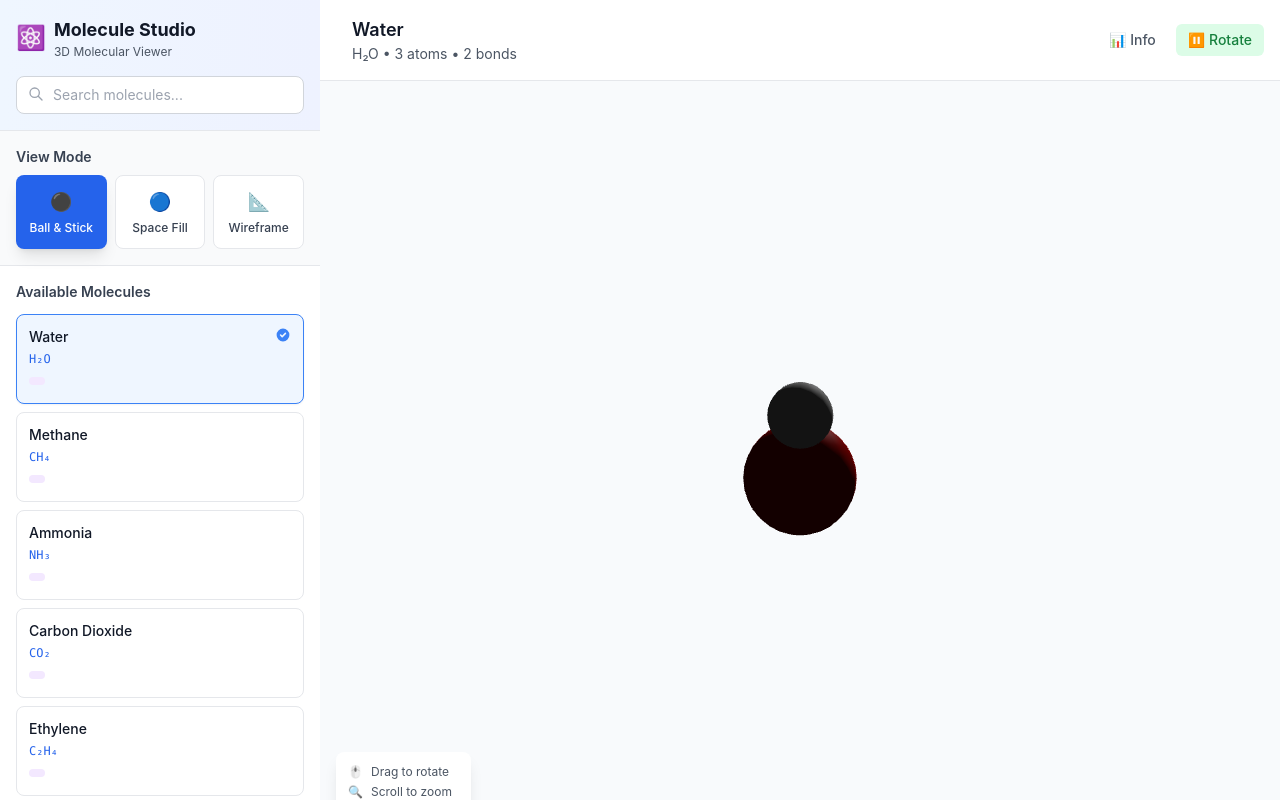
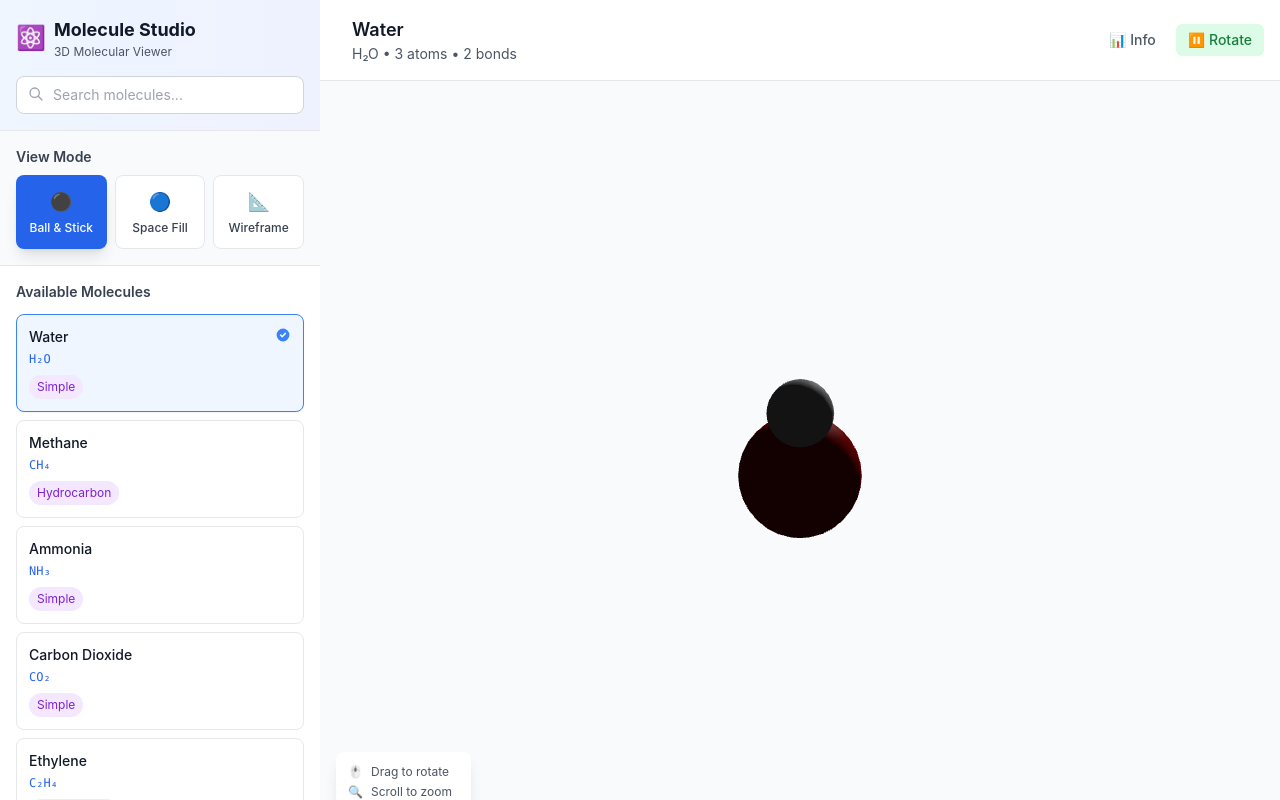
Before and after one commit to stormfiber/molecules, a React (Create React App) app: page / in a window 1280 px wide. Built offline with nearby package versions, Linux system fonts and the light colour scheme.

Commit message:
Update MoleculeStudio.js

```diff
--- a/src/MoleculeStudio.js
+++ b/src/MoleculeStudio.js
@@ -22,15 +22,12 @@ const MoleculeStudio = () => {
   // Comprehensive molecule database
         const molecules = {
     water: {
-      name: "Water",
-      formula: "H₂O",
-      description: "Essential for life, water is a polar molecule with unique properties.",
-      molarMass: "18.02 g/mol",
-      boilingPoint: "100°C",
-      meltingPoint: "0°C",
+      name: "Water", formula: "H₂O", category: "Simple",
+      description: "Essential for life, water is a polar molecule with unique hydrogen bonding properties.",
+      properties: { molarMass: "18.02 g/mol", boiling: "100°C", melting: "0°C" },
       elements: {
-        H: { radius: 0.3, color: "#FFFFFF", name: "Hydrogen" },
-        O: { radius: 0.6, color: "#FF0D0D", name: "Oxygen" }
+        H: { radius: 0.31, color: "#FFFFFF", name: "Hydrogen" },
+        O: { radius: 0.66, color: "#FF0D0D", name: "Oxygen" }
       },
       atoms: [
         { id: "O-1", element: "O", position: [0.0, 0.0, 0.0] },
@@ -43,22 +40,19 @@ const MoleculeStudio = () => {
       ]
     },
     methane: {
-      name: "Methane",
-      formula: "CH₄",
-      description: "The simplest hydrocarbon and main component of natural gas.",
-      molarMass: "16.04 g/mol",
-      boilingPoint: "-162°C",
-      meltingPoint: "-182°C",
+      name: "Methane", formula: "CH₄", category: "Hydrocarbon",
+      description: "The simplest hydrocarbon and main component of natural gas with tetrahedral geometry.",
+      properties: { molarMass: "16.04 g/mol", boiling: "-162°C", melting: "-182°C" },
       elements: {
-        C: { radius: 0.7, color: "#909090", name: "Carbon" },
-        H: { radius: 0.3, color: "#FFFFFF", name: "Hydrogen" }
+        C: { radius: 0.70, color: "#909090", name: "Carbon" },
+        H: { radius: 0.31, color: "#FFFFFF", name: "Hydrogen" }
       },
       atoms: [
         { id: "C-1", element: "C", position: [0.0, 0.0, 0.0] },
-        { id: "H-1", element: "H", position: [1.09, 0.0, 0.0] },
-        { id: "H-2", element: "H", position: [-0.36, 1.03, 0.0] },
-        { id: "H-3", element: "H", position: [-0.36, -0.52, 0.89] },
-        { id: "H-4", element: "H", position: [-0.36, -0.52, -0.89] }
+        { id: "H-1", element: "H", position: [1.089, 0.0, 0.0] },
+        { id: "H-2", element: "H", position: [-0.363, 1.027, 0.0] },
+        { id: "H-3", element: "H", position: [-0.363, -0.514, 0.889] },
+        { id: "H-4", element: "H", position: [-0.363, -0.514, -0.889] }
       ],
       bonds: [
         { atom1: "C-1", atom2: "H-1", type: "single" },
@@ -68,21 +62,18 @@ const MoleculeStudio = () => {
       ]
     },
     ammonia: {
-      name: "Ammonia",
-      formula: "NH₃",
-      description: "A compound essential for fertilizer production and biological processes.",
-      molarMass: "17.03 g/mol",
-      boilingPoint: "-33°C",
-      meltingPoint: "-78°C",
+      name: "Ammonia", formula: "NH₃", category: "Simple",
+      description: "A pyramidal molecule essential for fertilizer production with a lone pair on nitrogen.",
+      properties: { molarMass: "17.03 g/mol", boiling: "-33°C", melting: "-78°C" },
       elements: {
         N: { radius: 0.65, color: "#3050F8", name: "Nitrogen" },
-        H: { radius: 0.3, color: "#FFFFFF", name: "Hydrogen" }
+        H: { radius: 0.31, color: "#FFFFFF", name: "Hydrogen" }
       },
       atoms: [
         { id: "N-1", element: "N", position: [0.0, 0.0, 0.0] },
-        { id: "H-1", element: "H", position: [0.0, 1.01, 0.0] },
-        { id: "H-2", element: "H", position: [0.87, -0.51, 0.0] },
-        { id: "H-3", element: "H", position: [-0.87, -0.51, 0.0] }
+        { id: "H-1", element: "H", position: [0.0, 1.012, 0.0] },
+        { id: "H-2", element: "H", position: [0.876, -0.506, 0.0] },
+        { id: "H-3", element: "H", position: [-0.876, -0.506, 0.0] }
       ],
       bonds: [
         { atom1: "N-1", atom2: "H-1", type: "single" },
@@ -90,21 +81,18 @@ const MoleculeStudio = () => {
         { atom1: "N-1", atom2: "H-3", type: "single" }
       ]
     },
-    "carbon-dioxide": {
-      name: "Carbon Dioxide",
-      formula: "CO₂",
-      description: "A linear molecule important in photosynthesis and climate change.",
-      molarMass: "44.01 g/mol",
-      boilingPoint: "-78°C (sublimes)",
-      meltingPoint: "-78°C",
+    co2: {
+      name: "Carbon Dioxide", formula: "CO₂", category: "Simple",
+      description: "A linear molecule crucial for photosynthesis and climate science with double bonds.",
+      properties: { molarMass: "44.01 g/mol", boiling: "-78°C", melting: "-78°C" },
       elements: {
-        C: { radius: 0.7, color: "#909090", name: "Carbon" },
-        O: { radius: 0.6, color: "#FF0D0D", name: "Oxygen" }
+        C: { radius: 0.70, color: "#909090", name: "Carbon" },
+        O: { radius: 0.66, color: "#FF0D0D", name: "Oxygen" }
       },
       atoms: [
         { id: "C-1", element: "C", position: [0.0, 0.0, 0.0] },
-        { id: "O-1", element: "O", position: [1.16, 0.0, 0.0] },
-        { id: "O-2", element: "O", position: [-1.16, 0.0, 0.0] }
+        { id: "O-1", element: "O", position: [1.162, 0.0, 0.0] },
+        { id: "O-2", element: "O", position: [-1.162, 0.0, 0.0] }
       ],
       bonds: [
         { atom1: "C-1", atom2: "O-1", type: "double" },
@@ -112,23 +100,20 @@ const MoleculeStudio = () => {
       ]
     },
     ethylene: {
-      name: "Ethylene",
-      formula: "C₂H₄",
-      description: "An important industrial chemical and plant hormone.",
-      molarMass: "28.05 g/mol",
-      boilingPoint: "-104°C",
-      meltingPoint: "-169°C",
+      name: "Ethylene", formula: "C₂H₄", category: "Hydrocarbon",
+      description: "The simplest alkene with a C=C double bond, important in industry and plant biology.",
+      properties: { molarMass: "28.05 g/mol", boiling: "-104°C", melting: "-169°C" },
       elements: {
-        C: { radius: 0.7, color: "#909090", name: "Carbon" },
-        H: { radius: 0.3, color: "#FFFFFF", name: "Hydrogen" }
+        C: { radius: 0.70, color: "#909090", name: "Carbon" },
+        H: { radius: 0.31, color: "#FFFFFF", name: "Hydrogen" }
       },
       atoms: [
-        { id: "C-1", element: "C", position: [0.67, 0.0, 0.0] },
-        { id: "C-2", element: "C", position: [-0.67, 0.0, 0.0] },
-        { id: "H-1", element: "H", position: [1.23, 0.92, 0.0] },
-        { id: "H-2", element: "H", position: [1.23, -0.92, 0.0] },
-        { id: "H-3", element: "H", position: [-1.23, 0.92, 0.0] },
-        { id: "H-4", element: "H", position: [-1.23, -0.92, 0.0] }
+        { id: "C-1", element: "C", position: [0.667, 0.0, 0.0] },
+        { id: "C-2", element: "C", position: [-0.667, 0.0, 0.0] },
+        { id: "H-1", element: "H", position: [1.234, 0.924, 0.0] },
+        { id: "H-2", element: "H", position: [1.234, -0.924, 0.0] },
+        { id: "H-3", element: "H", position: [-1.234, 0.924, 0.0] },
+        { id: "H-4", element: "H", position: [-1.234, -0.924, 0.0] }
       ],
       bonds: [
         { atom1: "C-1", atom2: "C-2", type: "double" },
@@ -138,64 +123,27 @@ const MoleculeStudio = () => {
         { atom1: "C-2", atom2: "H-4", type: "single" }
       ]
     },
-    ethanol: {
-      name: "Ethanol",
-      formula: "C₂H₆O",
-      description: "Commonly known as alcohol, used in beverages and as fuel.",
-      molarMass: "46.07 g/mol",
-      boilingPoint: "78°C",
-      meltingPoint: "-114°C",
+    benzene: {
+      name: "Benzene", formula: "C₆H₆", category: "Aromatic",
+      description: "The archetypal aromatic compound with delocalized π electrons in a hexagonal ring.",
+      properties: { molarMass: "78.11 g/mol", boiling: "80°C", melting: "5°C" },
       elements: {
-        C: { radius: 0.7, color: "#909090", name: "Carbon" },
-        H: { radius: 0.3, color: "#FFFFFF", name: "Hydrogen" },
-        O: { radius: 0.6, color: "#FF0D0D", name: "Oxygen" }
+        C: { radius: 0.70, color: "#909090", name: "Carbon" },
+        H: { radius: 0.31, color: "#FFFFFF", name: "Hydrogen" }
       },
       atoms: [
-        { id: "C-1", element: "C", position: [-1.31, -0.35, 0.0] },
-        { id: "C-2", element: "C", position: [0.18, 0.0, 0.0] },
-        { id: "O-1", element: "O", position: [1.31, -0.78, 0.0] },
-        { id: "H-1", element: "H", position: [-1.31, -1.44, 0.0] },
-        { id: "H-2", element: "H", position: [-1.85, 0.09, 0.89] },
-        { id: "H-3", element: "H", position: [-1.85, 0.09, -0.89] },
-        { id: "H-4", element: "H", position: [0.18, 1.09, 0.0] },
-        { id: "H-5", element: "H", position: [0.72, -0.44, 0.89] },
-        { id: "H-6", element: "H", position: [2.16, -0.48, 0.0] }
-      ],
-      bonds: [
-        { atom1: "C-1", atom2: "C-2", type: "single" },
-        { atom1: "C-2", atom2: "O-1", type: "single" },
-        { atom1: "C-1", atom2: "H-1", type: "single" },
-        { atom1: "C-1", atom2: "H-2", type: "single" },
-        { atom1: "C-1", atom2: "H-3", type: "single" },
-        { atom1: "C-2", atom2: "H-4", type: "single" },
-        { atom1: "C-2", atom2: "H-5", type: "single" },
-        { atom1: "O-1", atom2: "H-6", type: "single" }
-      ]
-    },
-    benzene: {
-      name: "Benzene",
-      formula: "C₆H₆",
-      description: "An aromatic hydrocarbon with a distinctive ring structure.",
-      molarMass: "78.11 g/mol",
-      boilingPoint: "80°C",
-      meltingPoint: "5°C",
-      elements: {
-        C: { radius: 0.7, color: "#909090", name: "Carbon" },
-        H: { radius: 0.3, color: "#FFFFFF", name: "Hydrogen" }
-      },
-      atoms: [
-        { id: "C-1", element: "C", position: [1.21, 0.70, 0.0] },
-        { id: "C-2", element: "C", position: [1.21, -0.70, 0.0] },
-        { id: "C-3", element: "C", position: [0.0, -1.40, 0.0] },
-        { id: "C-4", element: "C", position: [-1.21, -0.70, 0.0] },
-        { id: "C-5", element: "C", position: [-1.21, 0.70, 0.0] },
-        { id: "C-6", element: "C", position: [0.0, 1.40, 0.0] },
-        { id: "H-1", element: "H", position: [2.15, 1.24, 0.0] },
-        { id: "H-2", element: "H", position: [2.15, -1.24, 0.0] },
-        { id: "H-3", element: "H", position: [0.0, -2.48, 0.0] },
-        { id: "H-4", element: "H", position: [-2.15, -1.24, 0.0] },
-        { id: "H-5", element: "H", position: [-2.15, 1.24, 0.0] },
-        { id: "H-6", element: "H", position: [0.0, 2.48, 0.0] }
+        { id: "C-1", element: "C", position: [1.207, 0.696, 0.0] },
+        { id: "C-2", element: "C", position: [1.207, -0.696, 0.0] },
+        { id: "C-3", element: "C", position: [0.0, -1.392, 0.0] },
+        { id: "C-4", element: "C", position: [-1.207, -0.696, 0.0] },
+        { id: "C-5", element: "C", position: [-1.207, 0.696, 0.0] },
+        { id: "C-6", element: "C", position: [0.0, 1.392, 0.0] },
+        { id: "H-1", element: "H", position: [2.146, 1.238, 0.0] },
+        { id: "H-2", element: "H", position: [2.146, -1.238, 0.0] },
+        { id: "H-3", element: "H", position: [0.0, -2.476, 0.0] },
+        { id: "H-4", element: "H", position: [-2.146, -1.238, 0.0] },
+        { id: "H-5", element: "H", position: [-2.146, 1.238, 0.0] },
+        { id: "H-6", element: "H", position: [0.0, 2.476, 0.0] }
       ],
       bonds: [
         { atom1: "C-1", atom2: "C-2", type: "single" },
@@ -212,60 +160,94 @@ const MoleculeStudio = () => {
         { atom1: "C-6", atom2: "H-6", type: "single" }
       ]
     },
-    glucose: {
-      name: "Glucose",
-      formula: "C₆H₁₂O₆",
-      description: "A simple sugar that is an important energy source in living organisms.",
-      molarMass: "180.16 g/mol",
-      boilingPoint: "146°C (decomposes)",
-      meltingPoint: "146°C",
+  ethanol: {
+    name: "Ethanol", formula: "C₂H₆O", category: "Alcohol",
+    description: "A common alcohol used in beverages and as a solvent, featuring a hydroxyl group.",
+    properties: { molarMass: "46.08 g/mol", boiling: "78°C", melting: "-114°C" },
     elements: {
-        C: { radius: 0.7, color: "#909090", name: "Carbon" },
-        H: { radius: 0.3, color: "#FFFFFF", name: "Hydrogen" },
-        O: { radius: 0.6, color: "#FF0D0D", name: "Oxygen" }
+      C: { radius: 0.70, color: "#909090", name: "Carbon" },
+      H: { radius: 0.31, color: "#FFFFFF", name: "Hydrogen" },
+      O: { radius: 0.66, color: "#FF0D0D", name: "Oxygen" }
     },
     atoms: [
-        { id: "C-1", element: "C", position: [1.2, 0.7, 0.0] },
-        { id: "C-2", element: "C", position: [0.0, 1.4, 0.0] },
-        { id: "C-3", element: "C", position: [-1.2, 0.7, 0.0] },
-        { id: "C-4", element: "C", position: [-1.2, -0.7, 0.0] },
-        { id: "C-5", element: "C", position: [0.0, -1.4, 0.0] },
-        { id: "C-6", element: "C", position: [1.2, -0.7, 0.0] },
-        { id: "O-1", element: "O", position: [2.4, 1.4, 0.0] },
-        { id: "O-2", element: "O", position: [0.0, 2.8, 0.0] },
-        { id: "O-3", element: "O", position: [-2.4, 1.4, 0.0] },
-        { id: "O-4", element: "O", position: [-2.4, -1.4, 0.0] },
-        { id: "O-5", element: "O", position: [0.0, -2.8, 0.0] },
-        { id: "O-6", element: "O", position: [2.4, -1.4, 0.0] },
-        { id: "H-1", element: "H", position: [3.2, 1.0, 0.0] },
-        { id: "H-2", element: "H", position: [0.8, 3.2, 0.0] },
-        { id: "H-3", element: "H", position: [-3.2, 1.0, 0.0] },
-        { id: "H-4", element: "H", position: [-3.2, -1.0, 0.0] },
-        { id: "H-5", element: "H", position: [-0.8, -3.2, 0.0] },
-        { id: "H-6", element: "H", position: [3.2, -1.0, 0.0] }
+      { id: "C-1", element: "C", position: [0.0, 0.0, 0.0] },
+      { id: "C-2", element: "C", position: [1.54, 0.0, 0.0] },
+      { id: "O-1", element: "O", position: [2.08, 1.21, 0.0] },
+      { id: "H-1", element: "H", position: [-0.54, 0.90, 0.0] },
+      { id: "H-2", element: "H", position: [-0.54, -0.90, 0.0] },
+      { id: "H-3", element: "H", position: [1.54, -0.90, 0.0] },
+      { id: "H-4", element: "H", position: [1.54, 0.90, 0.0] },
+      { id: "H-5", element: "H", position: [2.63, 1.21, 0.90] }
     ],
     bonds: [
       { atom1: "C-1", atom2: "C-2", type: "single" },
-        { atom1: "C-2", atom2: "C-3", type: "single" },
-        { atom1: "C-3", atom2: "C-4", type: "single" },
-        { atom1: "C-4", atom2: "C-5", type: "single" },
-        { atom1: "C-5", atom2: "C-6", type: "single" },
-        { atom1: "C-6", atom2: "C-1", type: "single" },
-        { atom1: "C-1", atom2: "O-1", type: "single" },
-        { atom1: "C-2", atom2: "O-2", type: "single" },
-        { atom1: "C-3", atom2: "O-3", type: "single" },
-        { atom1: "C-4", atom2: "O-4", type: "single" },
-        { atom1: "C-5", atom2: "O-5", type: "single" },
-        { atom1: "C-6", atom2: "O-6", type: "single" },
+      { atom1: "C-2", atom2: "O-1", type: "single" },
+      { atom1: "C-1", atom2: "H-1", type: "single" },
+      { atom1: "C-1", atom2: "H-2", type: "single" },
+      { atom1: "C-2", atom2: "H-3", type: "single" },
+      { atom1: "C-2", atom2: "H-4", type: "single" },
+      { atom1: "O-1", atom2: "H-5", type: "single" }
+    ]
+  },
+  hydrogenPeroxide: {
+    name: "Hydrogen Peroxide", formula: "H₂O₂", category: "Peroxide",
+    description: "A reactive oxygen compound often used as a disinfectant, with a bent molecular geometry.",
+    properties: { molarMass: "34.01 g/mol", boiling: "150.2°C", melting: "-0.43°C" },
+    elements: {
+      H: { radius: 0.31, color: "#FFFFFF", name: "Hydrogen" },
+      O: { radius: 0.66, color: "#FF0D0D", name: "Oxygen" }
+    },
+    atoms: [
+      { id: "O-1", element: "O", position: [0.0, 0.0, 0.0] },
+      { id: "O-2", element: "O", position: [1.47, 0.0, 0.0] },
+      { id: "H-1", element: "H", position: [-0.48, 0.92, 0.0] },
+      { id: "H-2", element: "H", position: [1.95, 0.92, 0.0] }
+    ],
+    bonds: [
+      { atom1: "O-1", atom2: "O-2", type: "single" },
       { atom1: "O-1", atom2: "H-1", type: "single" },
-        { atom1: "O-2", atom2: "H-2", type: "single" },
-        { atom1: "O-3", atom2: "H-3", type: "single" },
-        { atom1: "O-4", atom2: "H-4", type: "single" },
-        { atom1: "O-5", atom2: "H-5", type: "single" },
-        { atom1: "O-6", atom2: "H-6", type: "single" }
+      { atom1: "O-2", atom2: "H-2", type: "single" }
+    ]
+  },
+  formaldehyde: {
+    name: "Formaldehyde", formula: "CH₂O", category: "Aldehyde",
+    description: "A simple aldehyde with a planar structure, commonly used as a preservative.",
+    properties: { molarMass: "30.03 g/mol", boiling: "-19°C", melting: "-80°C" },
+    elements: {
+      C: { radius: 0.70, color: "#909090", name: "Carbon" },
+      H: { radius: 0.31, color: "#FFFFFF", name: "Hydrogen" },
+      O: { radius: 0.66, color: "#FF0D0D", name: "Oxygen" }
+    },
+    atoms: [
+      { id: "C-1", element: "C", position: [0.0, 0.0, 0.0] },
+      { id: "O-1", element: "O", position: [1.21, 0.0, 0.0] },
+      { id: "H-1", element: "H", position: [-0.54, 0.90, 0.0] },
+      { id: "H-2", element: "H", position: [-0.54, -0.90, 0.0] }
+    ],
+    bonds: [
+      { atom1: "C-1", atom2: "O-1", type: "double" },
+      { atom1: "C-1", atom2: "H-1", type: "single" },
+      { atom1: "C-1", atom2: "H-2", type: "single" }
+    ]
+  },
+  nitricOxide: {
+    name: "Nitric Oxide", formula: "NO", category: "Simple",
+    description: "A diatomic molecule with an odd electron, acts as a signaling molecule in biology.",
+    properties: { molarMass: "30.01 g/mol", boiling: "-152°C", melting: "-163°C" },
+    elements: {
+      N: { radius: 0.65, color: "#3050F8", name: "Nitrogen" },
+      O: { radius: 0.66, color: "#FF0D0D", name: "Oxygen" }
+    },
+    atoms: [
+      { id: "N-1", element: "N", position: [0.0, 0.0, 0.0] },
+      { id: "O-1", element: "O", position: [1.15, 0.0, 0.0] }
+    ],
+    bonds: [
+      { atom1: "N-1", atom2: "O-1", type: "double" }
     ]
   }
   };
+
 
   const filteredMolecules = Object.entries(molecules).filter(([key, mol]) =>
     mol.name.toLowerCase().includes(searchTerm.toLowerCase()) ||
```
Lines whose indentation alone changed are shown as unchanged.
